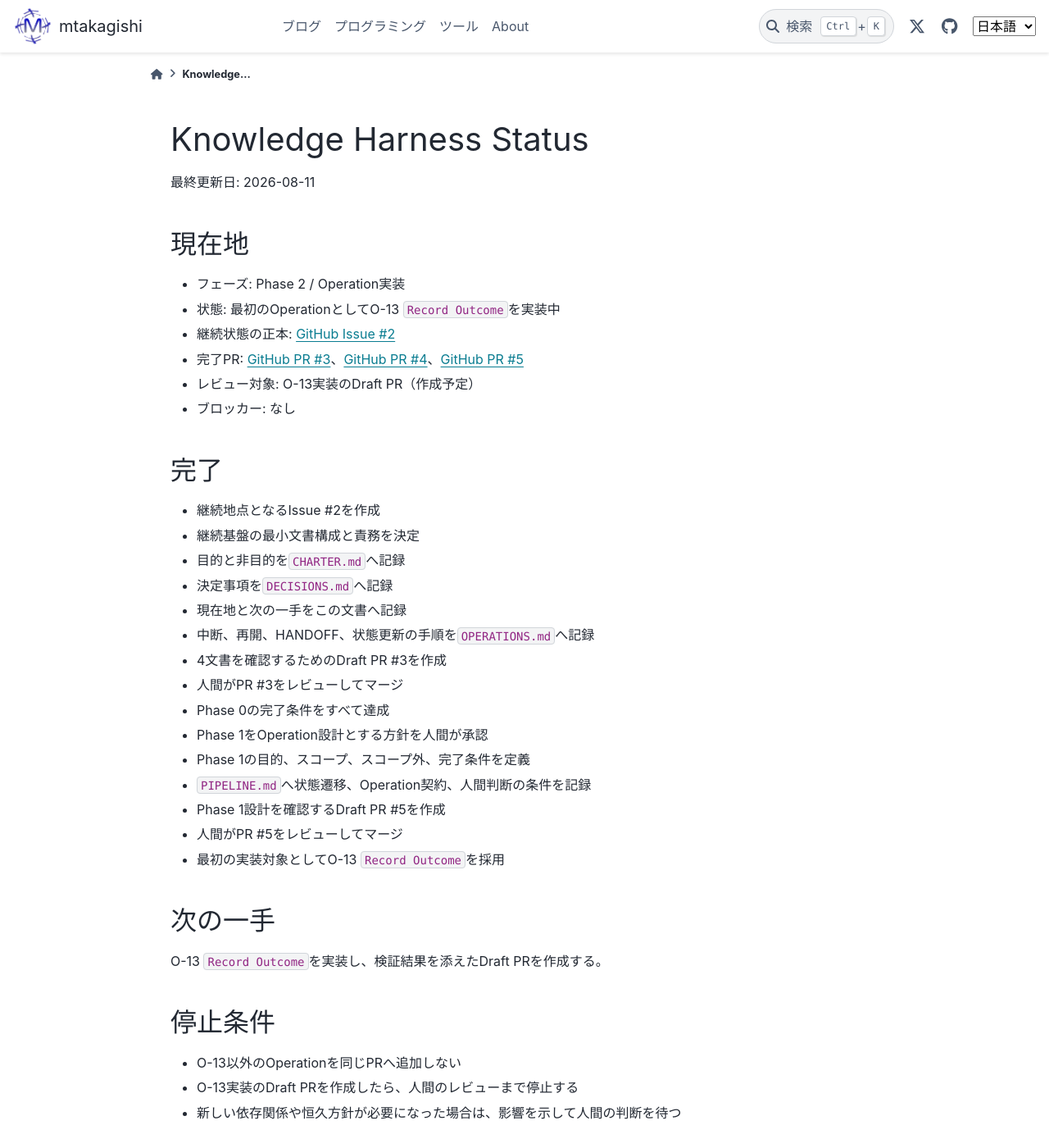
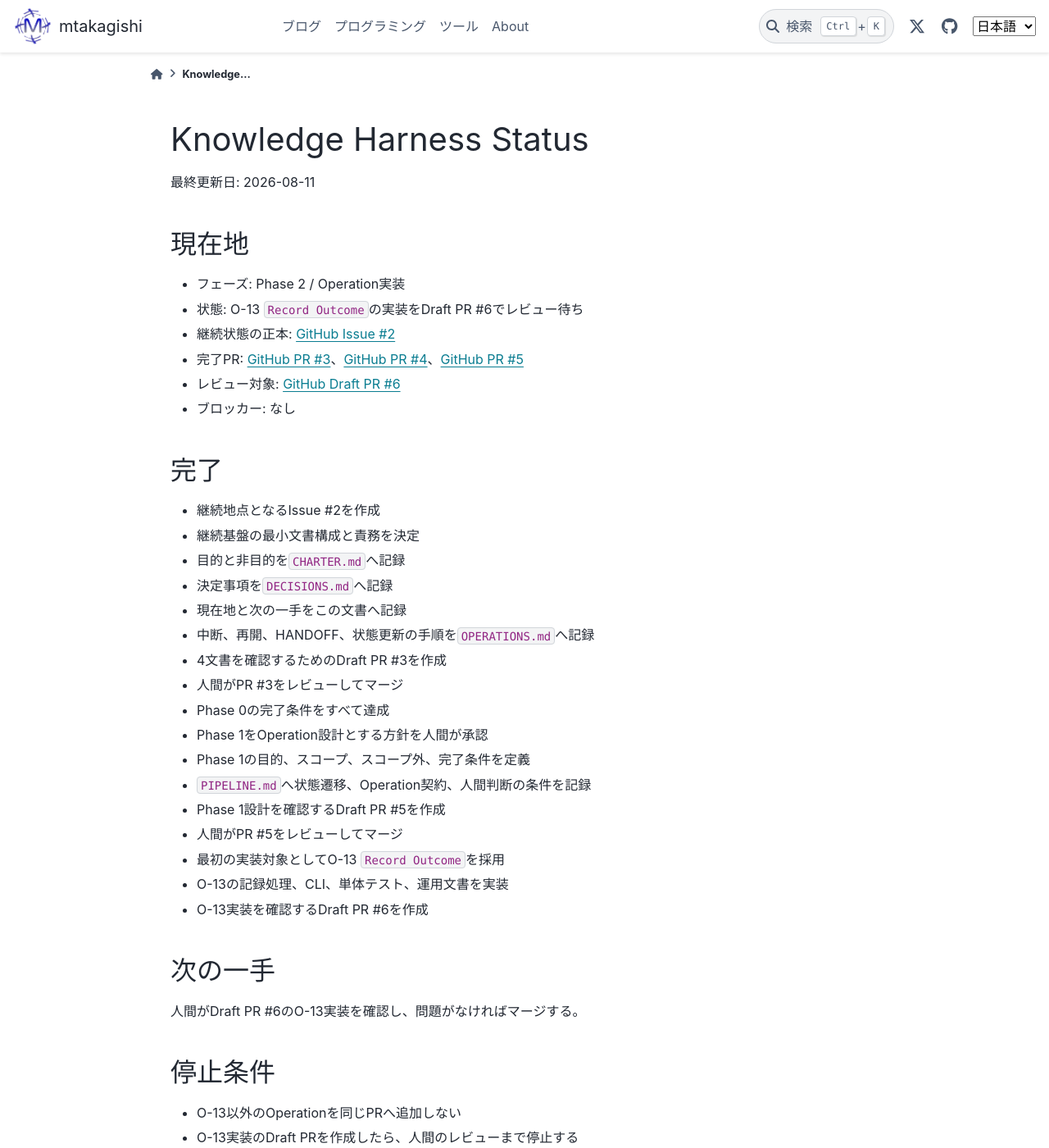
Before and after one commit to mtakagishi/note, a Sphinx documentation site: the page built from docs/agents/knowledge-harness/STATUS.md, in a window 1280 px wide and 1400 px high. Shown: the whole window at 82% size. Built offline with Sphinx 7.4.7 and the PyData theme 0.15.4, drawn with Linux system fonts in a browser that asks for light colours.

Commit message:
Draft PRの状態を記録

```diff
--- a/docs/agents/knowledge-harness/STATUS.md
+++ b/docs/agents/knowledge-harness/STATUS.md
@@ -5,10 +5,10 @@
 ## 現在地
 
 - フェーズ: Phase 2 / Operation実装
-- 状態: 最初のOperationとしてO-13 `Record Outcome`を実装中
+- 状態: O-13 `Record Outcome`の実装をDraft PR #6でレビュー待ち
 - 継続状態の正本: [GitHub Issue #2](https://github.com/mtakagishi/note/issues/2)
 - 完了PR: [GitHub PR #3](https://github.com/mtakagishi/note/pull/3)、[GitHub PR #4](https://github.com/mtakagishi/note/pull/4)、[GitHub PR #5](https://github.com/mtakagishi/note/pull/5)
-- レビュー対象: O-13実装のDraft PR（作成予定）
+- レビュー対象: [GitHub Draft PR #6](https://github.com/mtakagishi/note/pull/6)
 - ブロッカー: なし
 
 ## 完了
@@ -28,10 +28,12 @@
 - Phase 1設計を確認するDraft PR #5を作成
 - 人間がPR #5をレビューしてマージ
 - 最初の実装対象としてO-13 `Record Outcome`を採用
+- O-13の記録処理、CLI、単体テスト、運用文書を実装
+- O-13実装を確認するDraft PR #6を作成
 
 ## 次の一手
 
-O-13 `Record Outcome`を実装し、検証結果を添えたDraft PRを作成する。
+人間がDraft PR #6のO-13実装を確認し、問題がなければマージする。
 
 ## 停止条件
 
```
